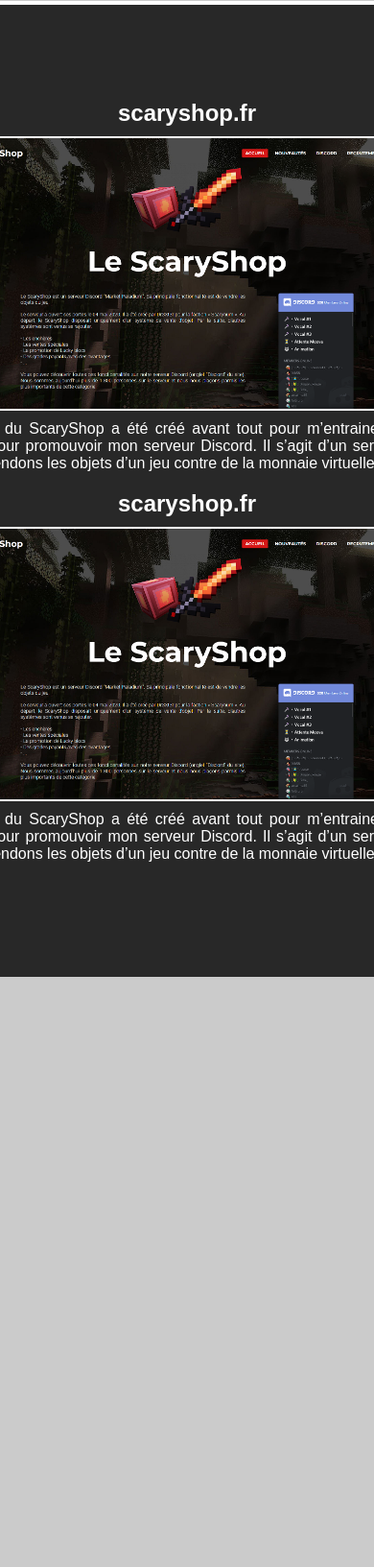
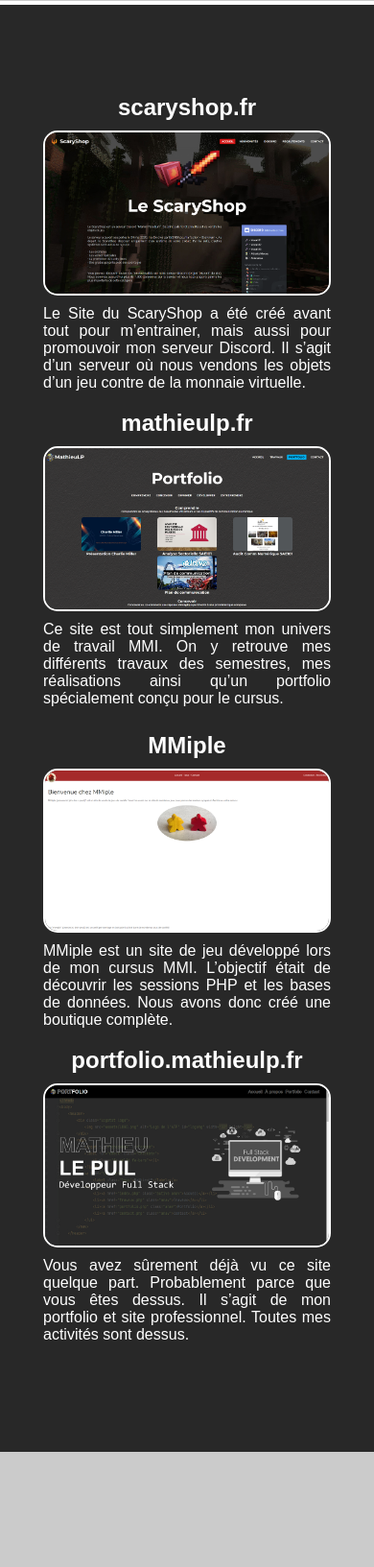
Before and after one commit to MathieuLePuil/portfolio.mathieulp.fr, a PHP site: page / in a window 390 px wide; the page is wider, and only the part inside the window is pictured. Shown: the part 1687-3320 px from the top of that part at 96% size. Before the commit the page ends 2705 px from the top of that part, so only its background shows below. Run offline with PHP 8.4, Linux system fonts and the light colour scheme; some libraries are stand-ins or nearby versions.

Commit message:
Auto Commit

```diff
--- a/index.php
+++ b/index.php
@@ -44,21 +44,21 @@ require("header.inc.php")
         <p class="pf-texte">Le Site du ScaryShop a été créé avant tout pour m’entrainer, mais aussi pour promouvoir mon serveur Discord. Il s’agit d’un serveur où nous vendons les objets d’un jeu contre de la monnaie virtuelle.</p>
     </div>
     <div class="mathieulpfr">
-        <h2 class="pf-titre">scaryshop.fr</h2>
-        <img src="assets/scaryshop.fr.png" alt="scaryshop.fr" class="pf-img">
-        <p class="pf-texte">Le Site du ScaryShop a été créé avant tout pour m’entrainer, mais aussi pour promouvoir mon serveur Discord. Il s’agit d’un serveur où nous vendons les objets d’un jeu contre de la monnaie virtuelle.</p>
+        <h2 class="pf-titre">mathieulp.fr</h2>
+        <img src="assets/mathieulp.fr.png" alt="mathieulp.fr" class="pf-img">
+        <p class="pf-texte">Ce site est tout simplement mon univers de travail MMI. On y retrouve mes différents travaux des semestres, mes réalisations ainsi qu’un portfolio spécialement conçu pour le cursus.</p>
     </div>
 </section>
 <section id="portfolio2">
     <div class="mmiple">
-        <h2 class="pf-titre">scaryshop.fr</h2>
-        <img src="assets/scaryshop.fr.png" alt="scaryshop.fr" class="pf-img">
-        <p class="pf-texte">Le Site du ScaryShop a été créé avant tout pour m’entrainer, mais aussi pour promouvoir mon serveur Discord. Il s’agit d’un serveur où nous vendons les objets d’un jeu contre de la monnaie virtuelle.</p>
+        <h2 class="pf-titre">MMiple</h2>
+        <img src="assets/mmiple.png" alt="mmiple" class="pf-img">
+        <p class="pf-texte">MMiple est un site de jeu développé lors de mon cursus MMI. L’objectif était de découvrir les sessions PHP et les bases de données. Nous avons donc créé une boutique complète.</p>
     </div>
     <div class="portfoliofr">
-        <h2 class="pf-titre">scaryshop.fr</h2>
-        <img src="assets/scaryshop.fr.png" alt="scaryshop.fr" class="pf-img">
-        <p class="pf-texte">Le Site du ScaryShop a été créé avant tout pour m’entrainer, mais aussi pour promouvoir mon serveur Discord. Il s’agit d’un serveur où nous vendons les objets d’un jeu contre de la monnaie virtuelle.</p>
+        <h2 class="pf-titre">portfolio.mathieulp.fr</h2>
+        <img src="assets/portfolio.mathieulp.fr.png" alt="portfolio.mathieulp.fr" class="pf-img">
+        <p class="pf-texte">Vous avez sûrement déjà vu ce site quelque part. Probablement parce que vous êtes dessus. Il s’agit de mon portfolio et site professionnel. Toutes mes activités sont dessus.</p>
     </div>
 </section>
 
--- a/style/style.css
+++ b/style/style.css
@@ -419,17 +419,17 @@ nav {
 /* Section PORTFOLIO */
 
 #portfolio {
-    height: 80vh;
+    height: 60vh;
     width: 100%;
     background-color: #282828;
     display: flex;
 }
 
 #portfolio2 {
-    display: none;
-    height: 80vh;
+    height: 50vh;
     width: 100%;
     background-color: #282828;
+    display: flex;
 }
 
 .pf-titre {
@@ -475,6 +475,7 @@ nav {
     display: flex;
     flex-direction: column;
     align-items: center;
+    justify-content: center;
     float: left;
     margin: 5%;
 }
@@ -502,6 +503,43 @@ nav {
     .scaryshopfr {
         margin: 0;
     }
+    #portfolio2 {
+        height: 110vh;
+        width: 100%;
+        background-color: #282828;
+        display: flex;
+        flex-direction: column;
+        align-items: center;
+        justify-content: center;
+        margin-top: -100px;
+    }
+    .mmiple {
+        margin: 0;
+    }
+}
+
+@media screen and (max-width: 640px) {
+    .pf-img {
+        width: 300px;
+    }
+
+    .pf-texte {
+        width: 300px;
+    }
+    #portfolio2 {
+        height: 100vh;
+        margin-top: -150px;
+    }
+    #portfolio {
+        height: 100vh;
+    }
+}
+
+@media screen and (max-width: 450px) {
+    #portfolio2 {
+        height: 100vh;
+        margin-top: -180px;
+    }
 }
 
 /* Section CONTACT */
```
Also changed, not shown: assets/portfolio.mathieulp.fr.png.
